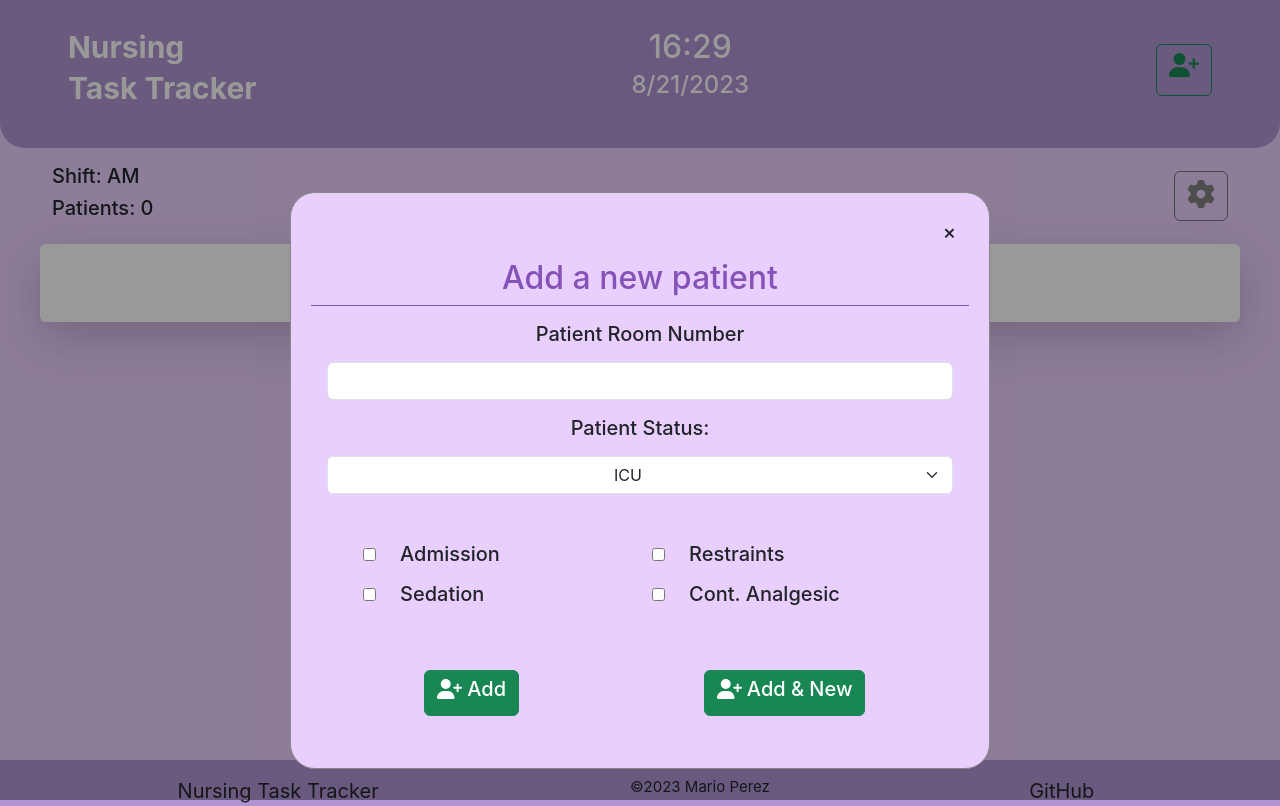
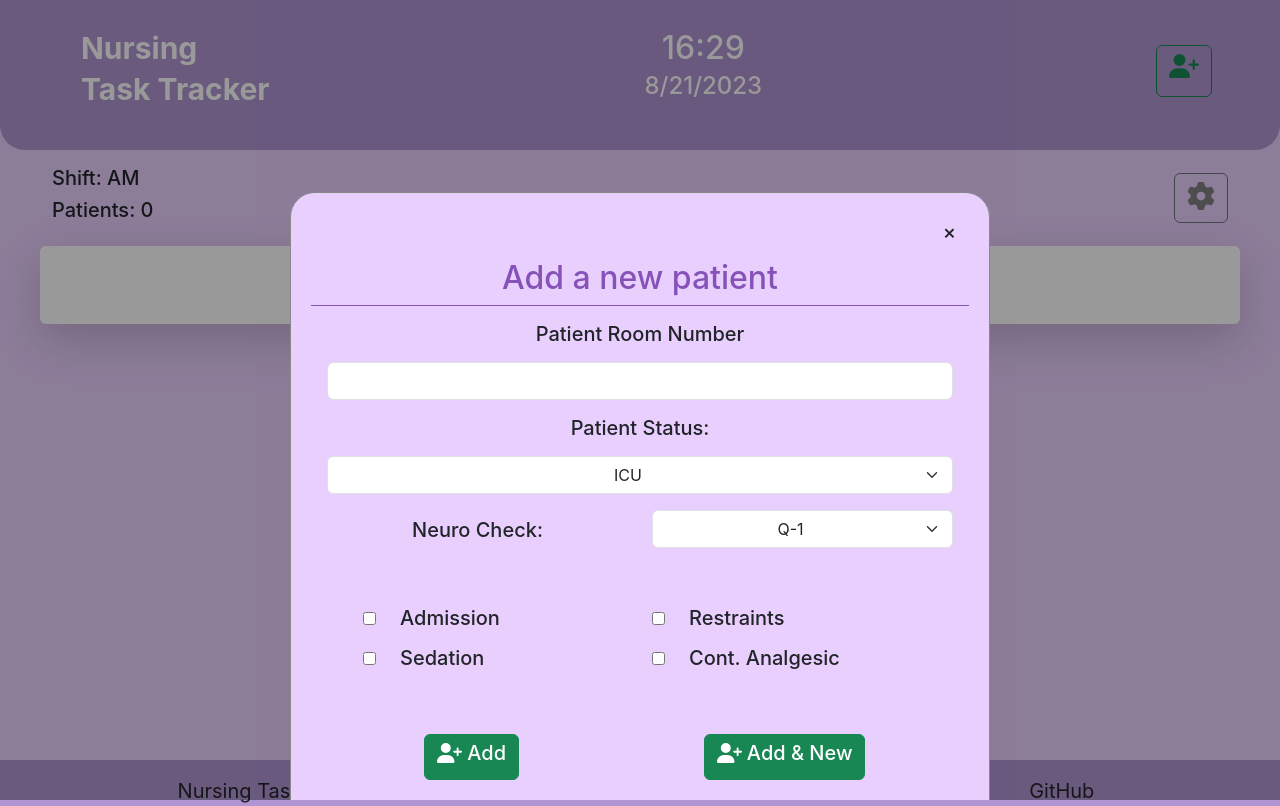
Before and after one commit to marioperez094/nursing-task-tracker, a React (Create React App) app: page /nursing-task-tracker/ in a window 1280 px wide. Both pictures are taken after a click on the button 1184 px from the left and 70 px from the top of the page. Built offline with nearby package versions, Linux system fonts and the light colour scheme.

Commit message:
fixed tasks, updates

```diff
--- a/src/App.js
+++ b/src/App.js
@@ -9,7 +9,6 @@ import Settings from './components/Settings';
 import PatientCreator from './components/PatientCreator'
 import TaskHour from './components/TaskHour'
 import TaskMaker from './components/TaskMaker'
-import PatientTable from './components/PatientTable'
 
 import dateTime from './utils/dateTime'
 import shiftHours from './utils/shiftHours';
@@ -38,6 +37,7 @@ const App = () => {
     restraints: false,
     sedation: false,
     pain: false,
+    neuro: 1,
   })
   const [newTask, setNewTask] = useState({
     patientID: '',
@@ -142,10 +142,10 @@ const App = () => {
       type: 'meds'
     }
 
-     if (duplicateCheck(patientList[patientIndex].tasks, taskIntoArray(addedTask, patientID, currentShift)[0].id)) {
-       alert(`This would result in a task duplication.`);
-       return;
-     }
+    if (duplicateCheck(patientList[patientIndex].tasks, taskIntoArray(addedTask, patientID, currentShift)[0].id)) {
+      alert(`This would result in a task duplication.`);
+      return;
+    }
 
     patientList[patientIndex].tasks.push(...taskIntoArray(addedTask, patientID, currentShift));
 
@@ -194,6 +194,10 @@ const App = () => {
 
     addedPatient.tasks.push(...taskIntoArray(tasks[newPatient.status], newPatient.id, currentShift));
 
+    tasks['neuro'][0].frequency = parseFloat(newPatient.neuro)
+
+    addedPatient.tasks.push(...taskIntoArray(tasks['neuro'], newPatient.id, currentShift))
+
 
     if (newPatient.pain) {
       tasks['pain'][0].frequency = 1;
@@ -233,7 +237,8 @@ const App = () => {
       admission: false,
       restraints: false,
       sedation: false,
-      contAnalgesic: false,
+      pain: false,
+      neuro: 1
     };
 
     localStorage.setItem('NTTpatients', JSON.stringify(patientList))
@@ -296,6 +301,7 @@ const App = () => {
           theme={theme}
           shift={shift}
           setModal={setModal}
+          setHomeState={setHomeState}
           patients={patients}
         >
           <div id='content-wrap'>
@@ -309,7 +315,7 @@ const App = () => {
                   removePatient={removePatient}
                   taskModal={taskModal}
                   setModal={setModal}
-                  setHomeState={ setHomeState }
+                  setHomeState={setHomeState}
                   homeState={homeState}
                 />
               } />
--- a/src/components/Home.js
+++ b/src/components/Home.js
@@ -12,7 +12,7 @@ const Home = (props) => {
 
   return (
     <React.Fragment>
-      { homeState === 'home' ?
+      {homeState === 'home' ?
         <React.Fragment>
           <button
             className='d-md-none floating-btn btn btn-outline-success'
@@ -44,7 +44,7 @@ const Home = (props) => {
           </div>
         </React.Fragment>
         : <PatientTable
-          id={ homeState }
+          id={homeState}
           patients={patients}
           theme={theme}
           date={date}
--- a/src/components/Layout.js
+++ b/src/components/Layout.js
@@ -7,17 +7,20 @@ import '../css/Layout.css';
 import addZero from '../utils/addZero';
 
 const Layout = (props) => {
-  const { date, shift, theme, patients, setModal } = props;
+  const { date, shift, theme, patients, setModal, setHomeState } = props;
 
   return (
     <React.Fragment>
       <nav className={`navbar navbar-light ${theme}-layout-theme`}>
         <div className='container-fluid d-flex justify-content-between py-4'>
 
-          <Link className='navbar-brand ms-3' to='/'>
+          <button
+            className='btn navbar-brand ms-3 text-start'
+            onClick={() => setHomeState('home')}
+          >
             <h1><b>Nursing</b></h1>
             <h1><b>Task Tracker</b></h1>
-          </Link>
+          </button>
 
           <span className='text-end text-md-center me-3 me-md-5'>
             <h2>{date[3]}:{addZero(date[4])}</h2>
--- a/src/components/PatientCreator.js
+++ b/src/components/PatientCreator.js
@@ -6,7 +6,7 @@ import ModalTemplate from './ModalTemplate';
 
 const PatientCreator = (props) => {
   const { theme, newPatient, changePatientAttributes, onExitEvent, addNewPatient } = props;
-  const { id, status, admission, restraints, sedation, pain } = newPatient;
+  const { id, status, admission, restraints, sedation, pain, neuro } = newPatient;
   return (
     <ModalTemplate
       title={'Add a new patient'}
@@ -41,6 +41,26 @@ const PatientCreator = (props) => {
             <option value='medSurg'>Medical/Surgical</option>
             <option value='tele'>Telemetry</option>
           </select>
+        </div>
+
+        <div className='mb-3 row'>
+          <label className='form-label col-12 col-md-6 mt-2'>
+            <h5>Neuro Check:</h5>
+          </label>
+          <div className='col-12 col-md-6'>
+            <select
+              className='form-select text-center col-3'
+              value={neuro}
+              onChange={(e) => changePatientAttributes(e)}
+              data-attribute='neuro'
+            >
+              <option value={1}>Q-1</option>
+              <option value={2}>Q-2</option>
+              <option value={4}>Q-4</option>
+              <option value={8}>Q-8</option>
+            </select>
+          </div>
+
         </div>
 
         <div className='mt-5 mb-3 row'>
--- a/src/components/PatientList.js
+++ b/src/components/PatientList.js
@@ -1,5 +1,4 @@
 import React from 'react';
-import { Link } from 'react-router-dom'
 import { FontAwesomeIcon } from '@fortawesome/react-fontawesome'
 import { faFileCirclePlus } from '@fortawesome/free-solid-svg-icons'
 
--- a/src/components/PatientTable.js
+++ b/src/components/PatientTable.js
@@ -1,5 +1,4 @@
-import React, { useState, useEffect } from 'react';
-import { useSearchParams } from 'react-router-dom';
+import React from 'react';
 import { FontAwesomeIcon } from '@fortawesome/react-fontawesome'
 import { faFileCirclePlus } from '@fortawesome/free-solid-svg-icons'
 
--- a/src/components/TaskHour.js
+++ b/src/components/TaskHour.js
@@ -1,4 +1,4 @@
-import React, { useEffect, useState } from 'react';
+import React, { useState } from 'react';
 import { FontAwesomeIcon } from '@fortawesome/react-fontawesome'
 import { faMortarPestle, faList, faArrowRight, faArrowLeft } from '@fortawesome/free-solid-svg-icons'
 
@@ -29,6 +29,11 @@ const HourTasks = (props) => {
 
   const showPastTasks = (num) => {
     let changedHour = currentHour + num
+
+    if (changedHour > 23) {
+      changedHour = 0;
+    }
+
     setCurrentHour(changedHour)
     setCurrentTask(tasks.filter((task) => { return task.hour === changedHour }))
     filterTasks = currentTasks.filter((task) => { return task.type === type })
--- a/src/components/TaskMaker.js
+++ b/src/components/TaskMaker.js
@@ -1,11 +1,11 @@
-import React, { useState } from 'react';
+import React from 'react';
 import ModalTemplate from './ModalTemplate';
 import { FontAwesomeIcon } from '@fortawesome/react-fontawesome'
 import { faFileCirclePlus } from '@fortawesome/free-solid-svg-icons'
 
 const TaskMaker = (props) => {
   const { patient, onExitEvent, addNewTask, changeTaskAttributes, newTask, theme } = props
-  const { id, tasks } = patient;
+  const { id } = patient;
   const { name, status, frequency, times, type } = newTask;
 
   return (
--- a/src/utils/tasks.js
+++ b/src/utils/tasks.js
@@ -20,11 +20,6 @@ const tasks = {
     frequency: 1
   },
   {
-    name: 'Neuro',
-    type: 'chart',
-    frequency: 1
-  },
-  {
     name: 'Turn/Reposition',
     type: 'chart',
     frequency: 2
@@ -36,6 +31,16 @@ const tasks = {
   }],
   'tele': [{
     name: 'Vitals',
+    type: 'chart',
+    frequency: 4
+  },
+  {
+    name: 'Intake',
+    type: 'chart',
+    frequency: 4
+  },
+  {
+    name: 'Output',
     type: 'chart',
     frequency: 4
   },
@@ -52,7 +57,17 @@ const tasks = {
   'medSurg': [{
     name: 'Vitals',
     type: 'chart',
-    times: [8, 20]
+    times: [8, 16, 20, 4]
+  },
+  {
+    name: 'Intake',
+    type: 'chart',
+    frequency: 4
+  },
+  {
+    name: 'Output',
+    type: 'chart',
+    frequency: 4
   },
   {
     name: 'Turn/Reposition',
@@ -191,7 +206,7 @@ const tasks = {
     type: 'chart',
   },
   {
-    name: 'AdHoc- PAWSS (it ETOH)',
+    name: 'AdHoc- PAWSS (if ETOH)',
     type: 'chart',
   },
   {
@@ -224,6 +239,11 @@ const tasks = {
     name: 'RASS',
     type: 'chart',
     frequency: 4
+  }],
+  'neuro': [{
+    name: 'Neuro',
+    type: 'chart',
+    frequency: 4
   }]
 }
 
```
Lines whose indentation alone changed are shown as unchanged.
